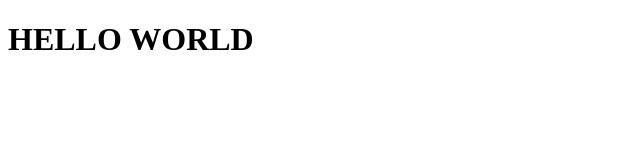
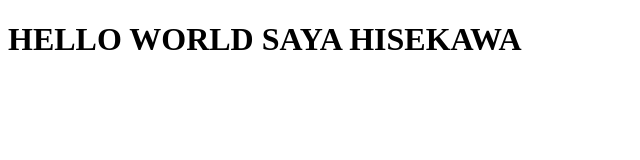
Before and after one commit to YutsuriHisekawa/yutsuri, a plain HTML site: page index.html in a window 1280 px wide. Shown: the whole page, without its empty margins (0-640 px from the left). Drawn offline with Linux system fonts and the light colour scheme.

Commit message:
add name

```diff
--- a/index.html
+++ b/index.html
@@ -4,6 +4,6 @@
     <title>Document</title>
 </head>
 <body>
-    <h1>HELLO WORLD </h1>
+    <h1> HELLO WORLD SAYA HISEKAWA </h1>
 </body>
 </html>
```
